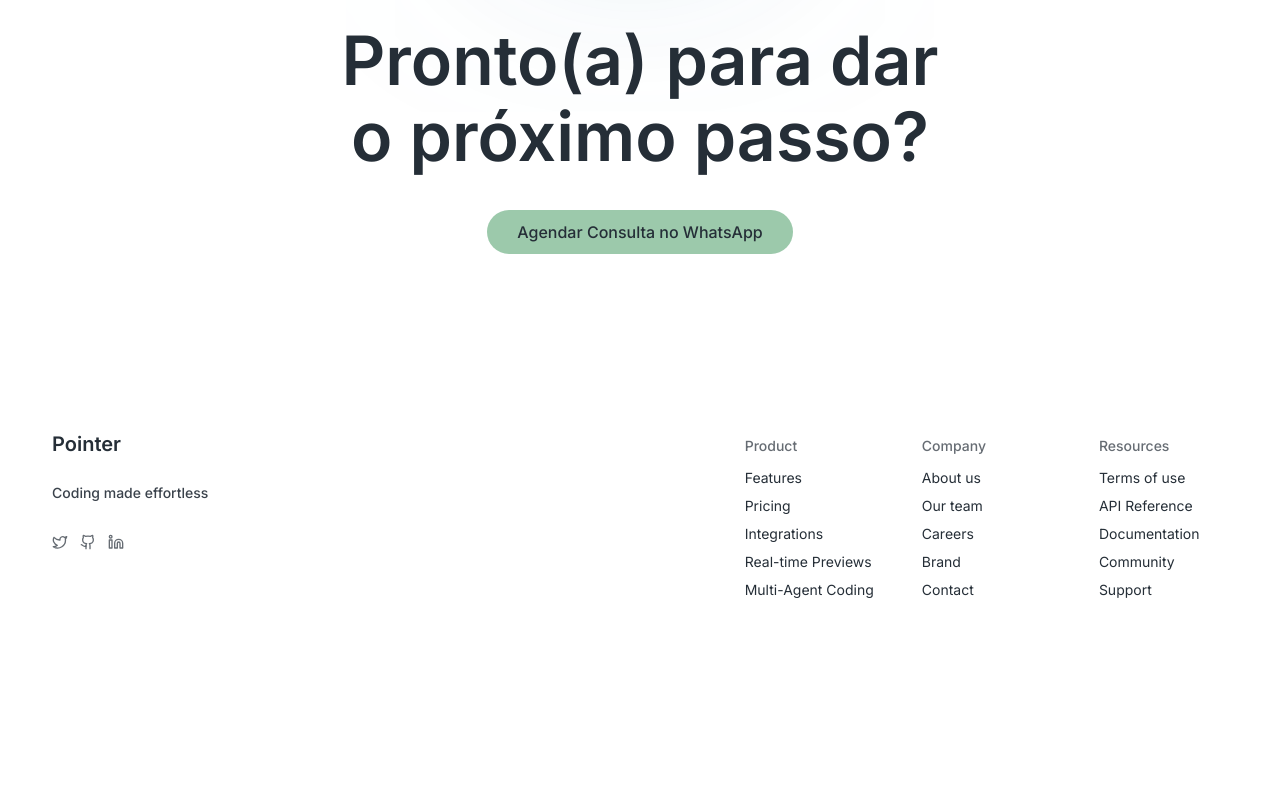
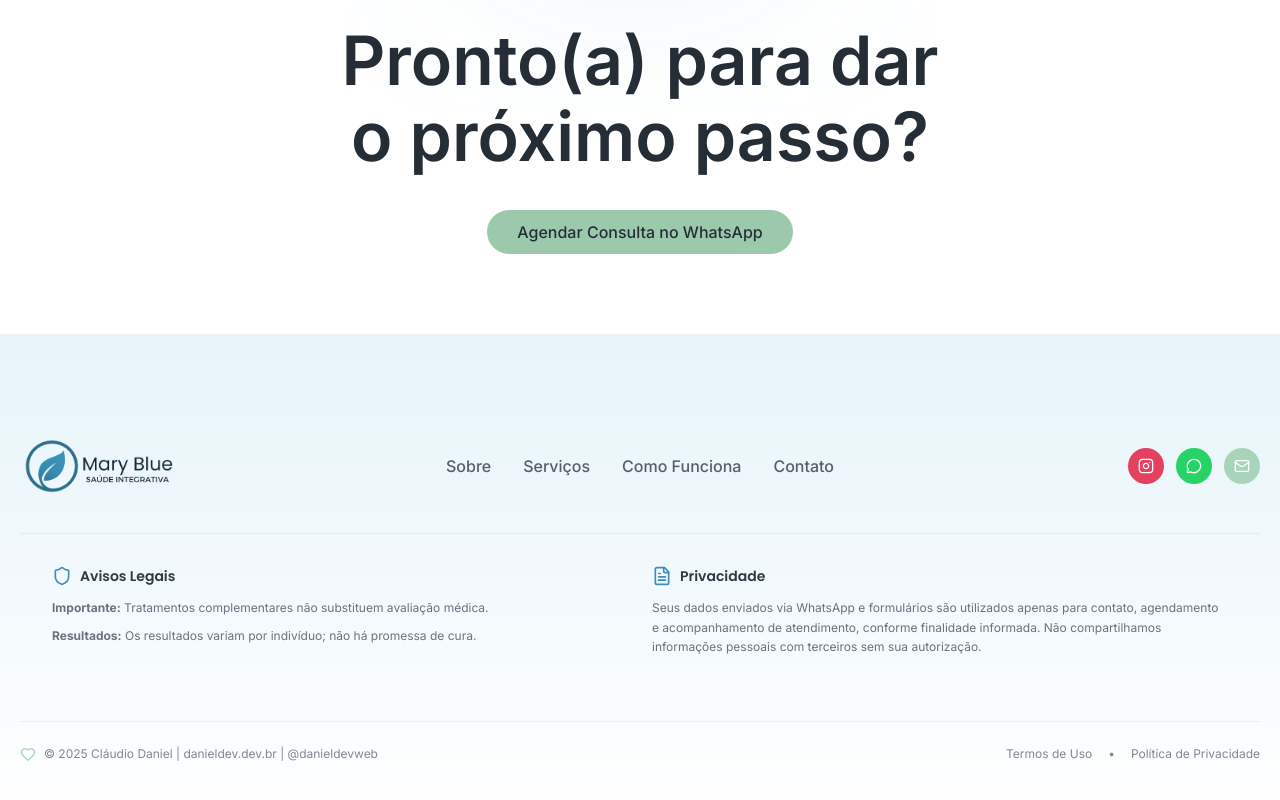
Before and after one commit to cldaniel101/mary-blue-lp, a React (Vite) app: page / in a window 1280 px wide. Shown: the part 4138-4938 px from the top of the page. Before the commit the page ends 4840 px from the top, so only its background shows below. Built offline with nearby package versions, Linux system fonts and the light colour scheme.

Commit message:
feat: atualização da seção de rodapé com novos elementos, incluindo ícones de redes sociais e avisos legais, além da adição de uma nova imagem

```diff
--- a/src/components/footer-section.tsx
+++ b/src/components/footer-section.tsx
@@ -1,91 +1,151 @@
 
 import React from "react"
-import { Twitter, Github, Linkedin } from "lucide-react"
+import { Instagram, Mail, MessageCircle, MapPin, Shield, FileText, Heart } from "lucide-react"
 
 export function FooterSection() {
   return (
-    <footer className="w-full max-w-[1320px] mx-auto px-5 flex flex-col md:flex-row justify-between items-start gap-8 md:gap-0 py-10 md:py-[70px]">
-      {/* Left Section: Logo, Description, Social Links */}
-      <div className="flex flex-col justify-start items-start gap-8 p-4 md:p-8">
-        <div className="flex gap-3 items-stretch justify-center">
-          <div className="text-center text-foreground text-xl font-semibold leading-4">Pointer</div>
-        </div>
-        <p className="text-foreground/90 text-sm font-medium leading-[18px] text-left">Coding made effortless</p>
-        <div className="flex justify-start items-start gap-3">
-          <a href="#" aria-label="Twitter" className="w-4 h-4 flex items-center justify-center">
-            <Twitter className="w-full h-full text-muted-foreground" />
-          </a>
-          <a href="#" aria-label="GitHub" className="w-4 h-4 flex items-center justify-center">
-            <Github className="w-full h-full text-muted-foreground" />
-          </a>
-          <a href="#" aria-label="LinkedIn" className="w-4 h-4 flex items-center justify-center">
-            <Linkedin className="w-full h-full text-muted-foreground" />
-          </a>
-        </div>
-      </div>
-      {/* Right Section: Product, Company, Resources */}
-      <div className="grid grid-cols-2 md:grid-cols-3 gap-8 md:gap-12 p-4 md:p-8 w-full md:w-auto">
-        <div className="flex flex-col justify-start items-start gap-3">
-          <h3 className="text-muted-foreground text-sm font-medium leading-5">Product</h3>
-          <div className="flex flex-col justify-end items-start gap-2">
-            <a href="#" className="text-foreground text-sm font-normal leading-5 hover:underline">
-              Features
-            </a>
-            <a href="#" className="text-foreground text-sm font-normal leading-5 hover:underline">
-              Pricing
-            </a>
-            <a href="#" className="text-foreground text-sm font-normal leading-5 hover:underline">
-              Integrations
-            </a>
-            <a href="#" className="text-foreground text-sm font-normal leading-5 hover:underline">
-              Real-time Previews
-            </a>
-            <a href="#" className="text-foreground text-sm font-normal leading-5 hover:underline">
-              Multi-Agent Coding
-            </a>
+    <footer className="w-full bg-gradient-to-b from-[#E6F4FA] to-white border-t border-[#3C8DBC]/10">
+      <div className="max-w-[1320px] mx-auto px-5 py-12 md:py-16 ">
+
+        {/* Main Footer Content */}
+        <div className="py-10 grid gap-8 md:grid-cols-3 md:items-center">
+
+          {/* ESQUERDA: Logo */}
+          <div className="flex items-center gap-3">
+            <img
+              src="/src/assets/logos/logo-oficial.png"
+              alt="Mary Blue Life"
+              className="w-40 rounded-full object-cover"
+            />
+          </div>
+
+          {/* CENTRO: Navegação */}
+          <nav className="flex justify-center gap-8 text-[#2E3A44]/80">
+            {["Sobre", "Serviços", "Como Funciona", "Contato"].map((item) => (
+              <a
+                key={item}
+                href={`#${item.toLowerCase().replace(" ", "-")}`}
+                className="font-medium font-['Inter'] hover:text-[#3C8DBC] underline-offset-4 hover:underline decoration-[#3C8DBC] transition-colors duration-300"
+              >
+                {item}
+              </a>
+            ))}
+          </nav>
+
+          {/* DIREITA: Redes Sociais */}
+          <div className="flex justify-start md:justify-end gap-3">
+            <SocialButton
+              href="https://instagram.com/Mary_Ozonio"
+              label="Instagram"
+              bgColor="bg-[#E4405F]"
+            >
+              <Instagram className="w-4 h-4" />
+            </SocialButton>
+            <SocialButton
+              href="https://wa.me/5595984078006"
+              label="WhatsApp"
+              bgColor="bg-[#25D366]"
+            >
+              <MessageCircle className="w-4 h-4" />
+            </SocialButton>
+            <SocialButton
+              href="mailto:contato.marybluelife@gmail.com"
+              label="E-mail"
+              bgColor="bg-[#A8D5BA]"
+            >
+              <Mail className="w-4 h-4" />
+            </SocialButton>
           </div>
         </div>
-        <div className="flex flex-col justify-start items-start gap-3">
-          <h3 className="text-muted-foreground text-sm font-medium leading-5">Company</h3>
-          <div className="flex flex-col justify-center items-start gap-2">
-            <a href="#" className="text-foreground text-sm font-normal leading-5 hover:underline">
-              About us
-            </a>
-            <a href="#" className="text-foreground text-sm font-normal leading-5 hover:underline">
-              Our team
-            </a>
-            <a href="#" className="text-foreground text-sm font-normal leading-5 hover:underline">
-              Careers
-            </a>
-            <a href="#" className="text-foreground text-sm font-normal leading-5 hover:underline">
-              Brand
-            </a>
-            <a href="#" className="text-foreground text-sm font-normal leading-5 hover:underline">
-              Contact
-            </a>
+
+        {/* Disclaimers Section */}
+        <div className="border-t border-[#3C8DBC]/10 p-8 mb-8">
+          <div className="grid grid-cols-1 lg:grid-cols-2 gap-6">
+
+            {/* Legal Disclaimers */}
+            <div className="flex flex-col gap-3">
+              <div className="flex items-center gap-2">
+                <Shield className="w-5 h-5 text-[#3C8DBC]" />
+                <h4 className="text-sm font-semibold text-[#2E3A44] font-['Poppins']">
+                  Avisos Legais
+                </h4>
+              </div>
+              <div className="text-xs text-[#2E3A44]/70 font-['Inter'] leading-relaxed space-y-2">
+                <p>
+                  <strong>Importante:</strong> Tratamentos complementares não substituem avaliação médica.
+                </p>
+                <p>
+                  <strong>Resultados:</strong> Os resultados variam por indivíduo; não há promessa de cura.
+                </p>
+              </div>
+            </div>
+
+            {/* Privacy Policy */}
+            <div className="flex flex-col gap-3">
+              <div className="flex items-center gap-2">
+                <FileText className="w-5 h-5 text-[#3C8DBC]" />
+                <h4 className="text-sm font-semibold text-[#2E3A44] font-['Poppins']">
+                  Privacidade
+                </h4>
+              </div>
+              <div className="text-xs text-[#2E3A44]/70 font-['Inter'] leading-relaxed">
+                <p>
+                  Seus dados enviados via WhatsApp e formulários são utilizados apenas para contato,
+                  agendamento e acompanhamento de atendimento, conforme finalidade informada.
+                  Não compartilhamos informações pessoais com terceiros sem sua autorização.
+                </p>
+              </div>
+            </div>
           </div>
         </div>
-        <div className="flex flex-col justify-start items-start gap-3">
-          <h3 className="text-muted-foreground text-sm font-medium leading-5">Resources</h3>
-          <div className="flex flex-col justify-center items-start gap-2">
-            <a href="#" className="text-foreground text-sm font-normal leading-5 hover:underline">
-              Terms of use
-            </a>
-            <a href="#" className="text-foreground text-sm font-normal leading-5 hover:underline">
-              API Reference
-            </a>
-            <a href="#" className="text-foreground text-sm font-normal leading-5 hover:underline">
-              Documentation
-            </a>
-            <a href="#" className="text-foreground text-sm font-normal leading-5 hover:underline">
-              Community
-            </a>
-            <a href="#" className="text-foreground text-sm font-normal leading-5 hover:underline">
-              Support
-            </a>
+
+        {/* Bottom Footer */}
+        <div className="border-t border-[#3C8DBC]/10 pt-6">
+          <div className="flex flex-col md:flex-row justify-between items-center gap-4">
+            <div className="flex items-center gap-2 text-xs text-[#2E3A44]/60 font-['Inter']">
+              <Heart className="w-4 h-4 text-[#A8D5BA]" />
+              <span>
+                © 2025 Cláudio Daniel | <a href="https://danieldev.dev.br" target="_blank" className="hover:underline">danieldev.dev.br </a>
+                | <a href="https://instagram.com/danieldevweb" target="_blank" className="hover:underline">@danieldevweb</a>
+              </span>
+
+            </div>
+            <div className="flex gap-4 text-xs text-[#2E3A44]/60 font-['Inter']">
+              <a href="#termos" className="hover:text-[#3C8DBC] transition-colors duration-300">
+                Termos de Uso
+              </a>
+              <span>•</span>
+              <a href="#privacidade" className="hover:text-[#3C8DBC] transition-colors duration-300">
+                Política de Privacidade
+              </a>
+            </div>
           </div>
         </div>
       </div>
     </footer>
   )
 }
+
+function SocialButton({
+  href,
+  label,
+  bgColor,
+  children,
+}: {
+  href: string
+  label: string
+  bgColor: string
+  children: React.ReactNode
+}) {
+  return (
+    <a
+      href={href}
+      target="_blank"
+      rel="noopener noreferrer"
+      aria-label={label}
+      className={`h-9 w-9 rounded-full ${bgColor} text-white flex items-center justify-center transition-all duration-300 hover:scale-110 hover:shadow-lg focus:outline-none focus:ring-2 focus:ring-[#3C8DBC]/50`}
+    >
+      {children}
+    </a>
+  )
+}
```
Also changed, not shown: 1 other file (tests, documents, lock files or other folders).
